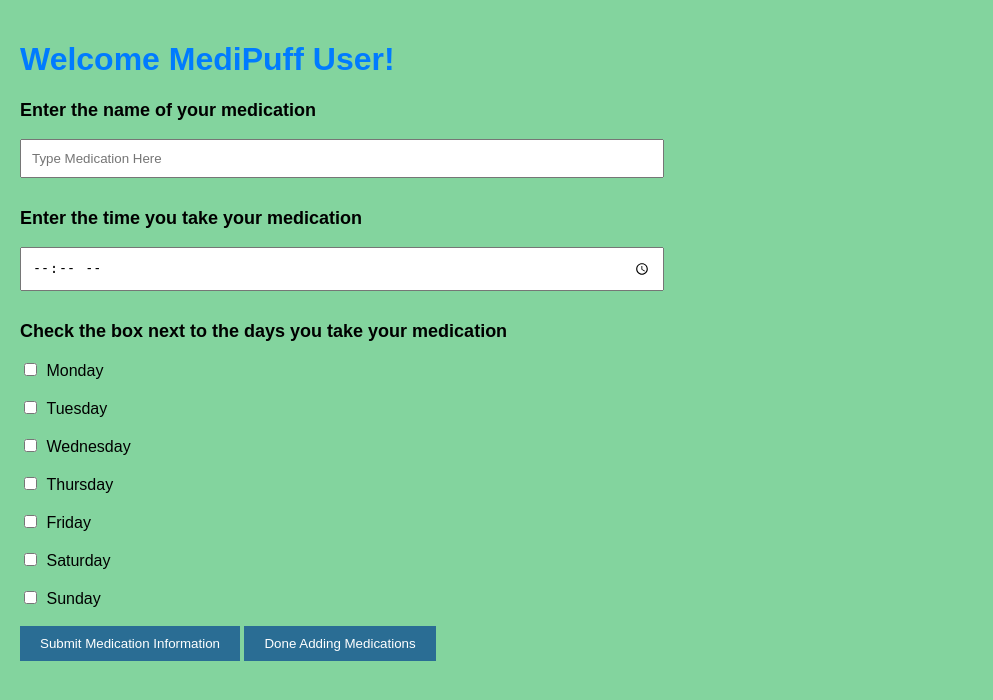
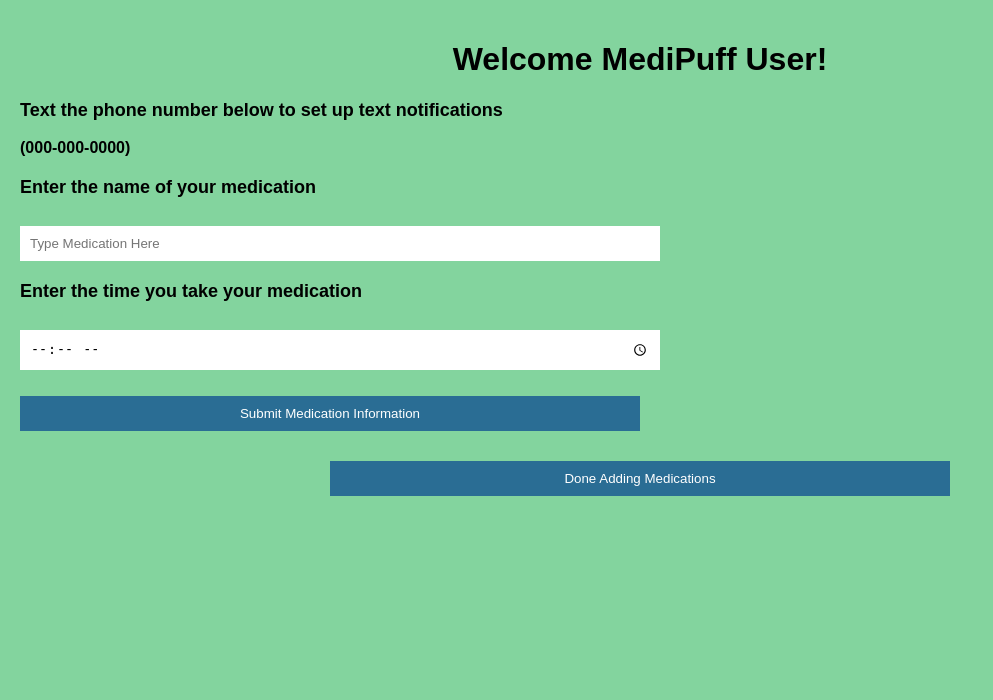
Before and after one commit to ronaldngounou/MediPuff, a Flask app: page /EnterMedication in a window 1280 px wide. Shown: the top 700 px of the page, without its empty margins (0-993 px from the left). Run offline with Flask 3, Linux system fonts and the light colour scheme.

Commit message:
Theme PT2

```diff
--- a/templates/Component3.html
+++ b/templates/Component3.html
@@ -1,8 +1,6 @@
 <!DOCTYPE html>
-<html lang="en">
+<html>
 <head>
-    <meta charset="UTF-8">
-    <meta name="viewport" content="width=device-width, initial-scale=1.0">
     <title>MediPuff Welcome Page</title>
     <style>
         body {
@@ -13,7 +11,7 @@
         }
 
         h1 {
-            color: #007bff;
+            text-align: center;
         }
 
         h3 {
@@ -21,55 +19,70 @@
             margin-top: 20px;
         }
 
+        h4 {
+            font-size: 16px;
+            margin: 5px 0;
+        }
+
         input[type="text"],
-        input[type="time"] {
+        input[type="time"],
+        input[type="submit"] {
             padding: 10px;
             width: 50%;
-            margin-bottom: 10px;
-        }
-
-        label {
-            font-size: 16px;
-        }
-
-        input[type="checkbox"] {
-            margin-right: 5px;
+            margin-top: 10px;
+            border: none;
+            background-color: #fff;
         }
 
         input[type="submit"] {
             background-color: #2A6D94;
             color: #fff;
-            padding: 10px 20px;
-            border: none;
             cursor: pointer;
+
+        }
+
+        input[type="submit"]:hover {
+            background-color: #007bff;
+        }
+
+        form {
+            margin-top: 20px;
+        }
+
+        .button-container {
+            text-align: center;
+            margin-top: 20px;
         }
     </style>
 </head>
 <body>
     <h1>Welcome MediPuff User!</h1>
-    <h3>Enter the name of your medication</h3>
-    <input type="text" id="submit_med" name="submit_med" placeholder="Type Medication Here">
 
-    <h3>Enter the time you take your medication</h3>
-    <input type="time" id="submit_time" name="submit_time" placeholder="Type Time Here">
+    <p>
+        <h3>Text the phone number below to set up text notifications</h3>
+        <h4>(000-000-0000)</h4>
+    </p>
 
-    <h3>Check the box next to the days you take your medication</h3>
-    <input type="checkbox" id="day1" name="day" value="Monday">
-    <label for="day1"> Monday</label><br><br>
-    <input type="checkbox" id="day2" name="day" value="Tuesday">
-    <label for="day2"> Tuesday</label><br><br>
-    <input type="checkbox" id="day3" name="day" value="Wednesday">
-    <label for="day3"> Wednesday</label><br><br>
-    <input type="checkbox" id="day4" name="day" value="Thursday">
-    <label for="day4"> Thursday</label><br><br>
-    <input type="checkbox" id="day5" name="day" value="Friday">
-    <label for="day5"> Friday</label><br><br>
-    <input type="checkbox" id="day6" name="day" value="Saturday">
-    <label for="day6"> Saturday</label><br><br>
-    <input type="checkbox" id="day7" name="day" value="Sunday">
-    <label for="day7"> Sunday</label><br><br>
+    <form method="POST" action="/EnterMedication">
+        <h3>Enter the name of your medication</h3>
+        <input type="text" id="submit_med" name="submit_med" placeholder="Type Medication Here">
+        <p></p>
 
-    <input type="submit" value="Submit Medication Information">
-    <input type="submit" value="Done Adding Medications">
+        <h3>Enter the time you take your medication</h3>
+        <input type="time" id="submit_time" name="submit_time" placeholder="Type Time Here">
+        <p></p>
+
+        <input type="submit" value="Submit Medication Information">
+    </form>
+
+    <div class="button-container">
+        <input type="submit" value="Done Adding Medications" onclick="goToMainPage()">
+    </div>
+
+    <script>
+        function goToMainPage() {
+            window.location.href = "/MainPage";
+        }
+    </script>
 </body>
 </html>
```
